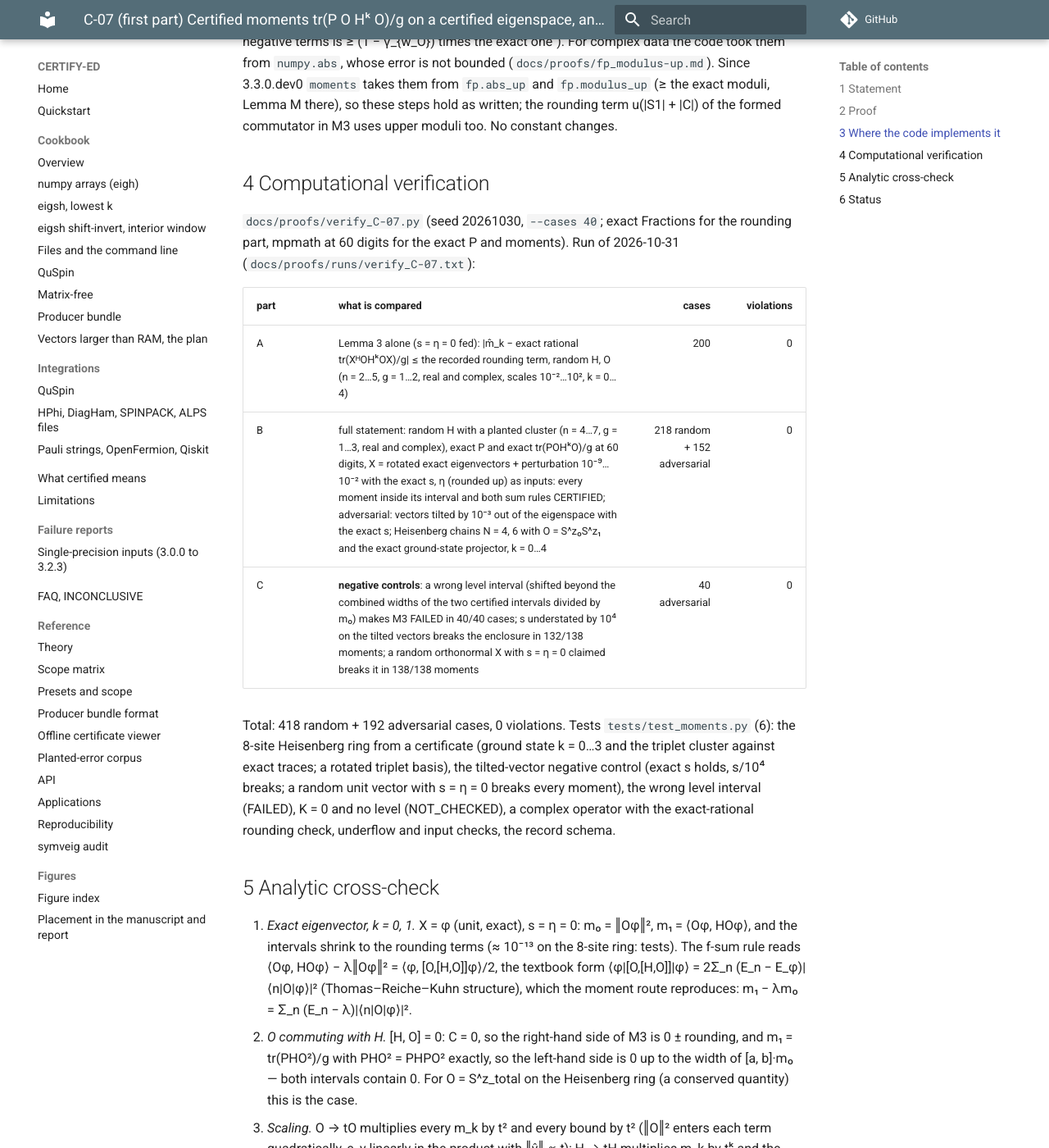
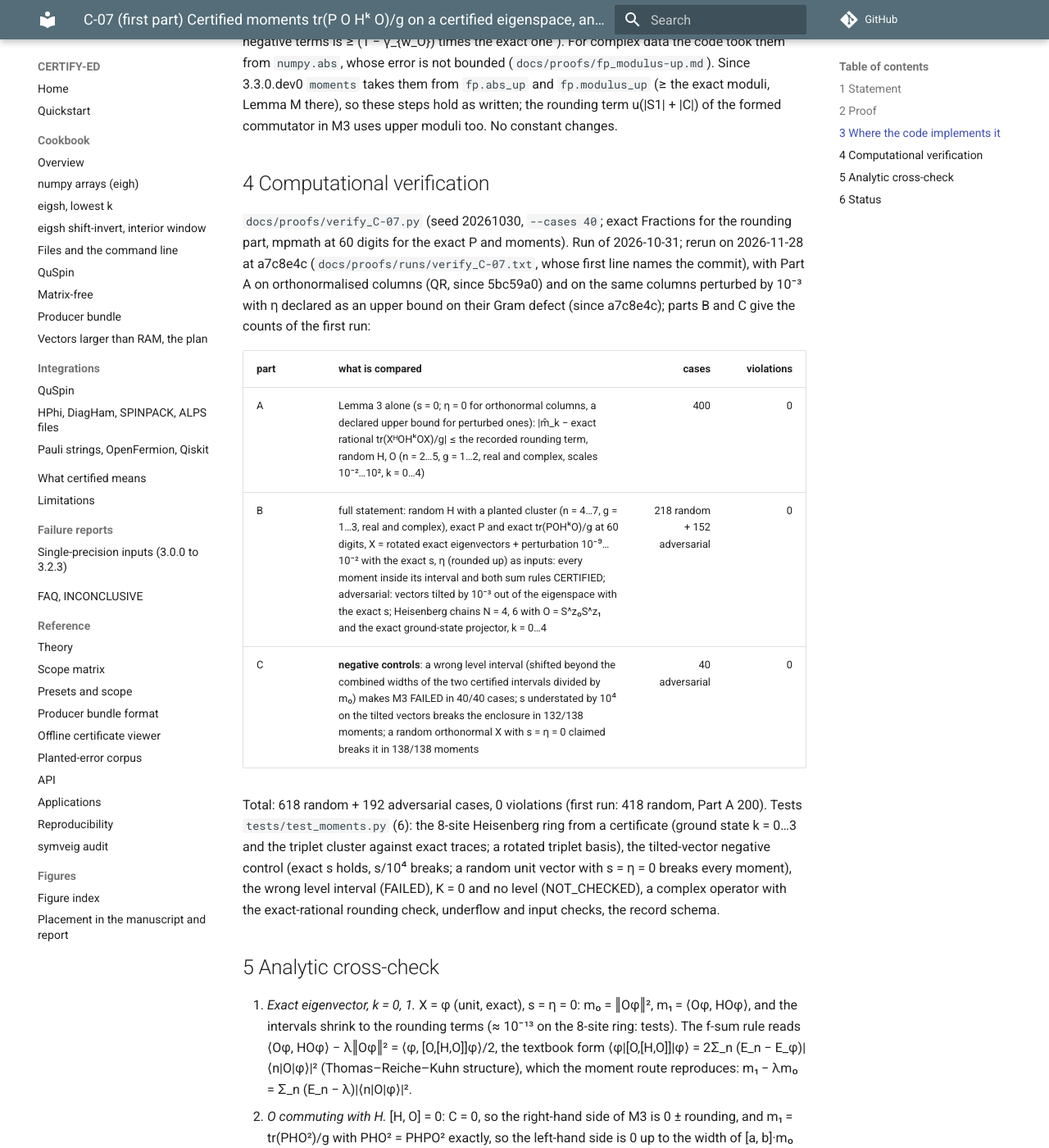
Before and after one commit to sarang-kernel/CERTIFY-ED, an MkDocs documentation site: the page built from docs/proofs/C-07_moments.md, in a window 1280 px wide and 1400 px high, scrolled down 4036 px. Shown: the whole window at 82% size. Built offline with MkDocs 1.6.1 and Material for MkDocs 9.7.7, drawn with Linux system fonts in a browser that asks for light colours; comment, search, counter and statistics services are not loaded; some of the changed text lies outside the part shown.

Commit message:
Rerun the C-07 checks and the ring check

```diff
--- a/docs/proofs/C-07_moments.md
+++ b/docs/proofs/C-07_moments.md
@@ -134,15 +134,18 @@ No constant changes.
 ## 4 Computational verification
 
 `docs/proofs/verify_C-07.py` (seed 20261030, `--cases 40`; exact Fractions for the rounding part, mpmath at 60 digits
-for the exact P and moments). Run of 2026-10-31 (`docs/proofs/runs/verify_C-07.txt`):
+for the exact P and moments). Run of 2026-10-31; rerun on 2026-11-28 at a7c8e4c (`docs/proofs/runs/verify_C-07.txt`,
+whose first line names the commit), with Part A on orthonormalised columns (QR, since 5bc59a0) and on the same columns
+perturbed by 10⁻³ with η declared as an upper bound on their Gram defect (since a7c8e4c); parts B and C give the
+counts of the first run:
 
 | part | what is compared | cases | violations |
 |---|---|---:|---:|
-| A | Lemma 3 alone (s = η = 0 fed): \|m̂_k − exact rational tr(XᴴOHᵏOX)/g\| ≤ the recorded rounding term, random H, O (n = 2…5, g = 1…2, real and complex, scales 10⁻²…10², k = 0…4) | 200 | 0 |
+| A | Lemma 3 alone (s = 0; η = 0 for orthonormal columns, a declared upper bound for perturbed ones): \|m̂_k − exact rational tr(XᴴOHᵏOX)/g\| ≤ the recorded rounding term, random H, O (n = 2…5, g = 1…2, real and complex, scales 10⁻²…10², k = 0…4) | 400 | 0 |
 | B | full statement: random H with a planted cluster (n = 4…7, g = 1…3, real and complex), exact P and exact tr(POHᵏO)/g at 60 digits, X = rotated exact eigenvectors + perturbation 10⁻⁹…10⁻² with the exact s, η (rounded up) as inputs: every moment inside its interval and both sum rules CERTIFIED; adversarial: vectors tilted by 10⁻³ out of the eigenspace with the exact s; Heisenberg chains N = 4, 6 with O = S^z₀S^z₁ and the exact ground-state projector, k = 0…4 | 218 random + 152 adversarial | 0 |
 | C | **negative controls**: a wrong level interval (shifted beyond the combined widths of the two certified intervals divided by m₀) makes M3 FAILED in 40/40 cases; s understated by 10⁴ on the tilted vectors breaks the enclosure in 132/138 moments; a random orthonormal X with s = η = 0 claimed breaks it in 138/138 moments | 40 adversarial | 0 |
 
-Total: 418 random + 192 adversarial cases, 0 violations. Tests `tests/test_moments.py` (6): the 8-site Heisenberg ring from a certificate (ground state k = 0…3
+Total: 618 random + 192 adversarial cases, 0 violations (first run: 418 random, Part A 200). Tests `tests/test_moments.py` (6): the 8-site Heisenberg ring from a certificate (ground state k = 0…3
 and the triplet cluster against exact traces; a rotated triplet basis), the tilted-vector negative control (exact s
 holds, s/10⁴ breaks; a random unit vector with s = η = 0 breaks every moment), the wrong level interval (FAILED), K = 0
 and no level (NOT_CHECKED), a complex operator with the exact-rational rounding check, underflow and input checks, the
@@ -171,4 +174,5 @@ Derived on 2026-10-31; machine-checked (418 random + 192 adversarial cases, 0 vi
 Correction for complex moduli on 2026-11-18 (end of section 3; UNVERIFIED, D-12).
 Accounting of Lemma 3 and of b_k changed on 2026-11-27 and 2026-11-28 (rounds 8b and 9 of the review: `up` on e_y and
 ε_k, five relative errors for e_y, per-member `add_up`, `math.fsum` over the members, `add_up` for the last addition,
-‖H‖ᵏ by upward products); UNVERIFIED (D-12). The re-derivation of 2026-10-30 predates these changes.
+‖H‖ᵏ by upward products); UNVERIFIED (D-12). The re-derivation of 2026-10-30 predates these changes. Machine check rerun
+at a7c8e4c: 618 random + 192 adversarial cases, 0 violations.
--- a/docs/proofs/runs/verify_C-07.txt
+++ b/docs/proofs/runs/verify_C-07.txt
@@ -1,5 +1,6 @@
-A rounding term covers the exact rational tr(X^H O H^k O X)/g: 200 random + 0 adversarial cases, 0 skipped (hypothesis not met), 0 violations
+# verify_C-07.py --cases 40 --seed 20261030; commit a7c8e4c00279879a1a03d5fa31c206842d5750fe; tracked changes False; Python 3.11.17, NumPy 2.4.4, mpmath 1.4.1
+A rounding term covers the exact rational tr(X^H O H^k O X)/g: 400 random + 0 adversarial cases, 0 skipped (hypothesis not met), 0 violations
 B exact tr(P O H^k O)/g inside the intervals, sum rules consistent (planted clusters, tilted vectors, Heisenberg chains): 218 random + 152 adversarial cases, 0 skipped (hypothesis not met), 0 violations
 C wrong level interval refuted by the first-moment sum rule: 0 random + 40 adversarial cases, 0 skipped (hypothesis not met), 0 violations
    negative control: s understated 10^4 x breaks the enclosure in 132/138 moments; a random orthonormal X with s = eta = 0 claimed breaks it in 138/138 moments
-TOTAL: 418 random + 192 adversarial cases; violations: 0
+TOTAL: 618 random + 192 adversarial cases; violations: 0
--- a/docs/proofs/runs/verify_C-07b.txt
+++ b/docs/proofs/runs/verify_C-07b.txt
@@ -1,4 +1,4 @@
-# verify_C-07b.py --cases 60 --seed 20261124; commit 7d6b9084389cfed9a91714a3a852909316f938c4; tracked changes False; Python 3.11.17, NumPy 2.4.4, mpmath 1.4.1
+# verify_C-07b.py --cases 60 --seed 20261124; commit a7c8e4c00279879a1a03d5fa31c206842d5750fe; tracked changes False; Python 3.11.17, NumPy 2.4.4, mpmath 1.4.1
 A exact tau_j = tr(P O T_j(A) O)/g inside the M5 intervals; spectral interval holds the spectrum: 755 random + 393 adversarial cases, 0 skipped (hypothesis not met), 0 violations
 B exact F(xi) between the M6 bounds (default candidates, Chebyshev-Hermite alone, linear program alone; atoms at the query point): 480 random + 520 adversarial cases, 0 skipped (hypothesis not met), 0 violations
 C Bernstein proofs: no sign violation where proved; one-unit dips never proved: 53 random + 96 adversarial cases, 0 skipped (hypothesis not met), 0 violations
```
Also changed, not shown: docs/results/RESULT_m6_spectral_bounds.md (+4 -3 lines).
